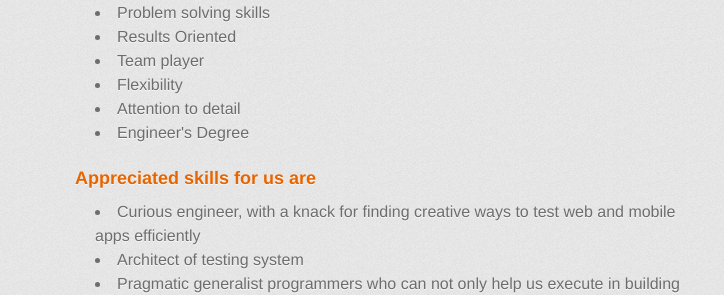
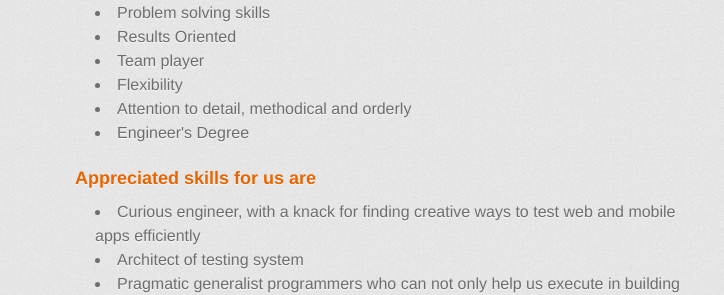
Before and after one commit to parclick/parclick.github.io, a Jekyll site: the page built from _posts/2016-11-20-QA-Manager.html, in a window 1280 px wide. Shown: the part 1430-1725 px from the top of the page, without its empty margins (255-979 px from the left). Built offline with Jekyll 4.4.1, drawn with Linux system fonts in a browser that asks for light colours; some web fonts are replaced; Markdown is read by kramdown in place of the engine named in the settings.

Commit message:
Update 2016-11-20-QA-Manager.html

```diff
--- a/_posts/2016-11-20-QA-Manager.html
+++ b/_posts/2016-11-20-QA-Manager.html
@@ -34,7 +34,7 @@ title: QA Manager
   <li>Results Oriented</li>
   <li>Team player</li>
   <li>Flexibility</li>
-  <li>Attention to detail</li>
+  <li>Attention to detail, methodical and orderly</li>
   <li>Engineer's Degree</li>
 </ul>
 <h3>Appreciated skills for us are</h3>
```
